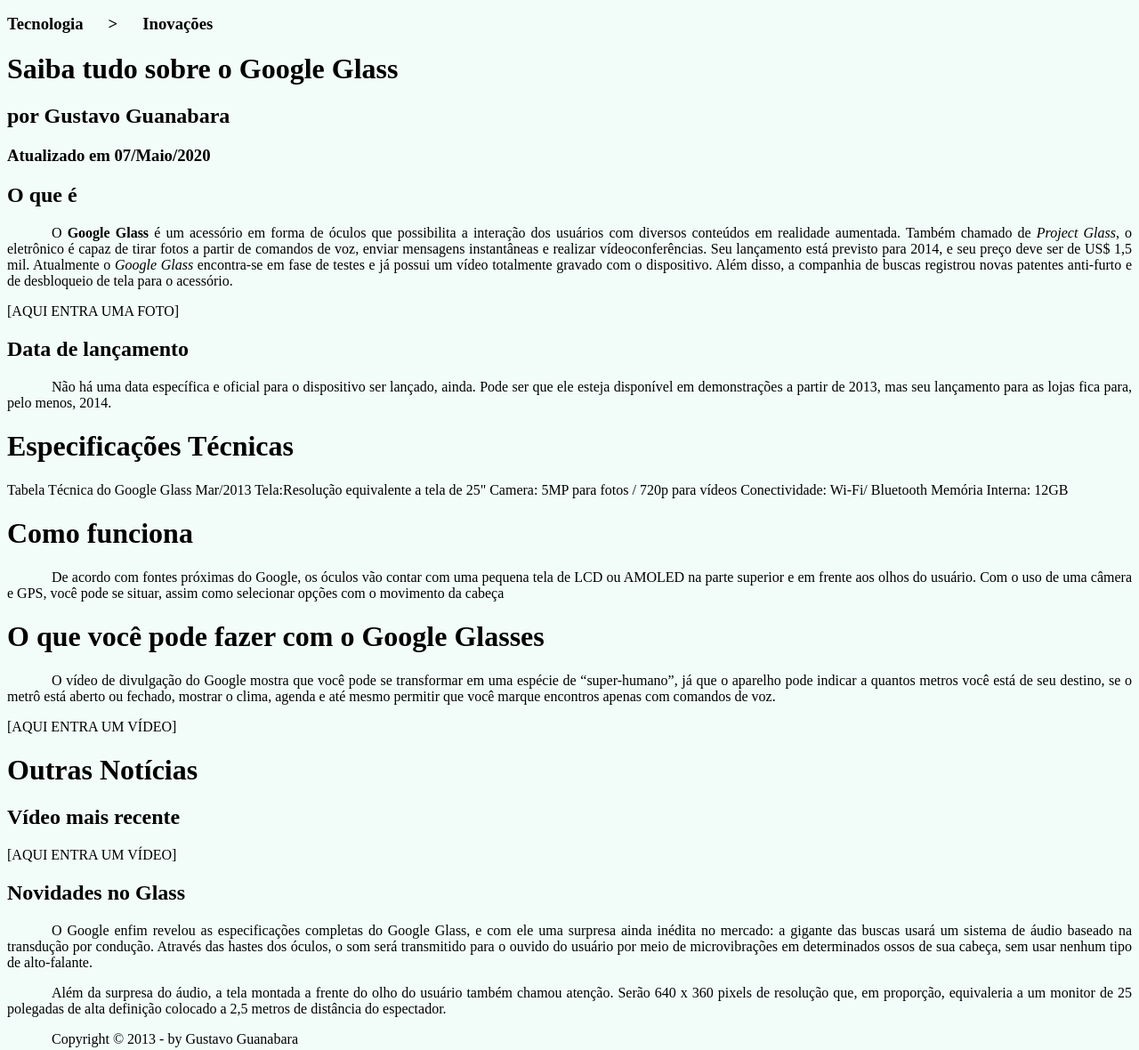
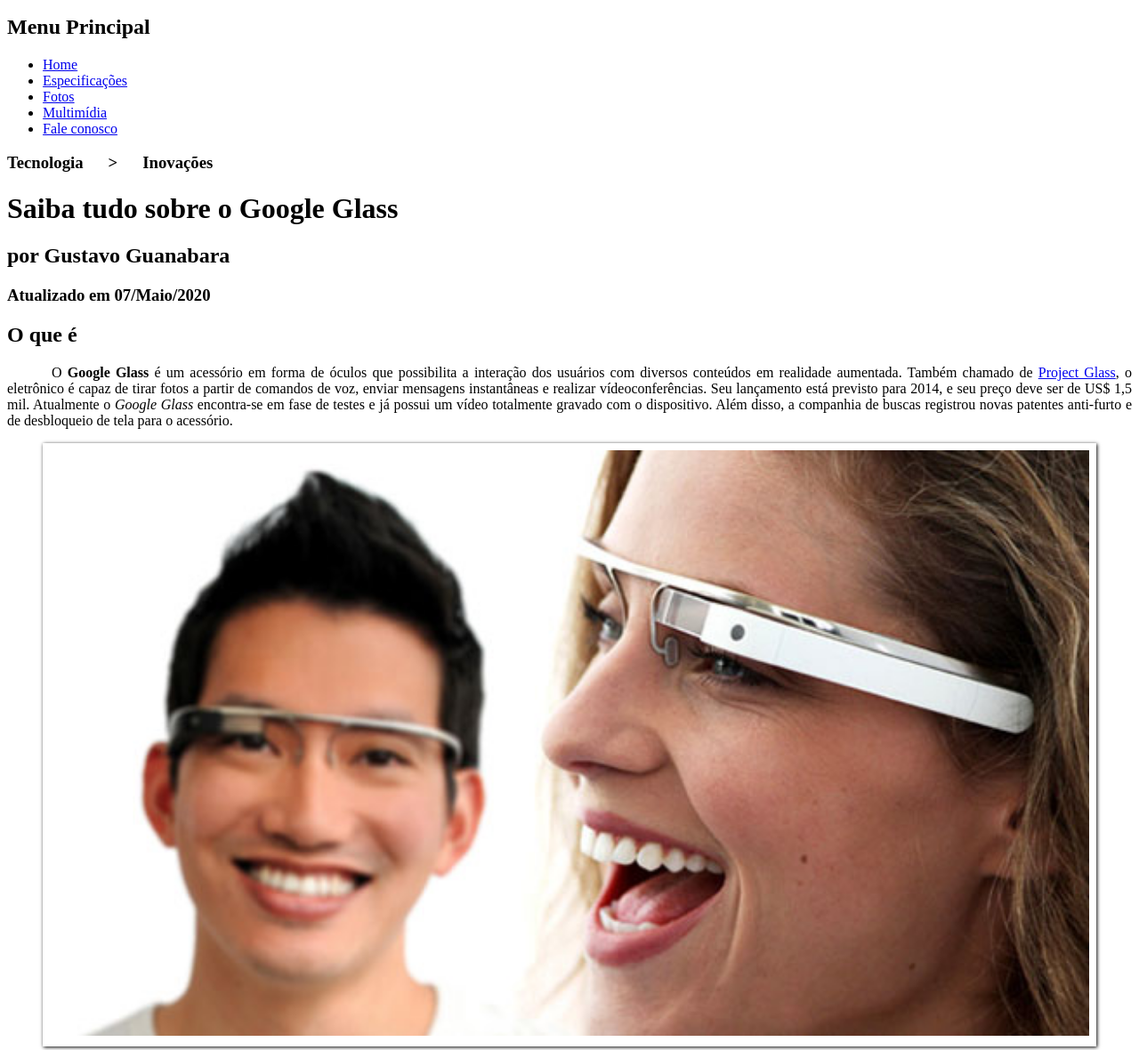
Before and after one commit to rlimax/googleglass, a plain HTML site: page index.html in a window 1280 px wide. Shown: the part 255-1435 px from the top of the page at 89% size. Drawn offline with Linux system fonts and the light colour scheme.

Commit message:
Commit - Projeto parte 2: Aulas 09 a 12 - Imagens | Formatação de imagens | listas | links.

```diff
--- a/css/estilo.css
+++ b/css/estilo.css
@@ -0,0 +1,39 @@
+@charset "utf-8";
+
+p{
+	text-align:justify;
+	text-indent:50px;
+}
+body{
+	background-color:white;
+	color:rgba(0,0,0,1);
+}
+
+/* Formatação de imagens com legendas */
+
+figure.foto-legenda{
+	position			: relative;
+	border				: 8px solid white;
+	box-shadow			: 1px 1px 4px black;
+}
+figure.foto-legenda img{
+	width				: 100%;
+	height				: 100%;
+}
+
+figure.foto-legenda figcaption{
+	opacity				: 0;
+	position			: absolute;
+	top					: 0px;
+	background-color	: rgba(0,0,0,.4);
+	color				: white;
+	width				: 100%;
+	height				: 100%;
+	padding				: 10px;
+	box-sizing			: border-box;
+	transition			: opacity 1s;
+}
+
+figure.foto-legenda:hover figcaption{
+	opacity				:1;
+}
--- a/index.html
+++ b/index.html
@@ -3,17 +3,7 @@
 <head>
 	<title>Tudo sobre Google Glass</title>
 	<meta charset="utf-8" />
-	<style>
-		 p{
-			text-align:justify;
-			text-indent:50px;
-		}
-		body{
-
-			background-color:hsla(165,81%,93%,.4);
-			color:rgba(0,0,0,1);
-		}
-	</style>
+	<link rel="stylesheet" type="text/css" href="css/estilo.css" />
 </head>
 <body>
 <div id="interface">
@@ -23,15 +13,18 @@
 			<h1>Google Glass</h1>
 			<h2>A revolução do Google está chegando</h2>
 		</hgroup>
+		<img src="imagens/glass-oculos-preto-peq.png" />
 
-		<img src="imagens/glass-oculos-preto-peq.png"></img>
-
-		Menu Principal
-		- Home
-		- Especificações
-		- Fotos
-		- Multimídia
-		- Fale conosco
+		<nav>
+			<h1>Menu Principal</h1>
+			<ul type="disc">
+				<li><a href="index.html">Home</a></li>
+				<li><a href="specs.html">Especificações</a></li>
+				<li><a href="fotos.html">Fotos</a></li>
+				<li><a href="multimidia.html">Multimídia</a></li>
+				<li><a href="fale-conosco.html">Fale conosco</a></li>
+			</ul>
+		</nav>
 	</header>
 
 	<hgroup>
@@ -42,10 +35,14 @@
 	</hgroup>
 
 	<h2>O que é</h2>
-	<p>O <span style="font-weight:900">Google Glass</span> é um acessório em forma de óculos que possibilita a interação dos usuários com diversos conteúdos em realidade aumentada. Também chamado de <i>Project Glass</i>, o eletrônico é capaz de tirar fotos a partir de comandos de voz, enviar mensagens instantâneas e realizar vídeo&shy;con&shy;ferên&shy;cias. Seu lançamento está previsto para 2014, e seu preço deve ser de US$ 1,5 mil. Atualmente o <em>Google Glass</em> encontra-se em fase de testes e já possui um vídeo totalmente gravado com o dispositivo. Além disso, a companhia de buscas registrou novas patentes anti-furto e de desbloqueio de tela para o acessório.</p>
-
-	[AQUI ENTRA UMA FOTO]
-
+	<p>O <span style="font-weight:900">Google Glass</span> é um acessório em forma de óculos que possibilita a interação dos usuários com diversos conteúdos em realidade aumentada. Também chamado de <a href="http://www.google.com/glass" target="_blank">Project Glass</a>, o eletrônico é capaz de tirar fotos a partir de comandos de voz, enviar mensagens instantâneas e realizar vídeo&shy;con&shy;ferên&shy;cias. Seu lançamento está previsto para 2014, e seu preço deve ser de US$ 1,5 mil. Atualmente o <em>Google Glass</em> encontra-se em fase de testes e já possui um vídeo totalmente gravado com o dispositivo. Além disso, a companhia de buscas registrou novas patentes anti-furto e de desbloqueio de tela para o acessório.</p>
+	<figure class="foto-legenda">
+		<img src="imagens/glass-quadro-homem-mulher.jpg" />
+		<figcaption>
+			<h3>Google Glass</h3>
+			<p>Uma nova maneira de ver o mundo.</p>
+		</figcaption>
+	</figure>
 	<h2>Data de lançamento</h2>
 	<p>Não há uma data específica e oficial para o dispositivo ser lançado, ainda. Pode ser que ele esteja disponível em demonstrações a partir de 2013, mas seu lançamento para as lojas fica para, pelo menos, 2014.</p>
 
```
